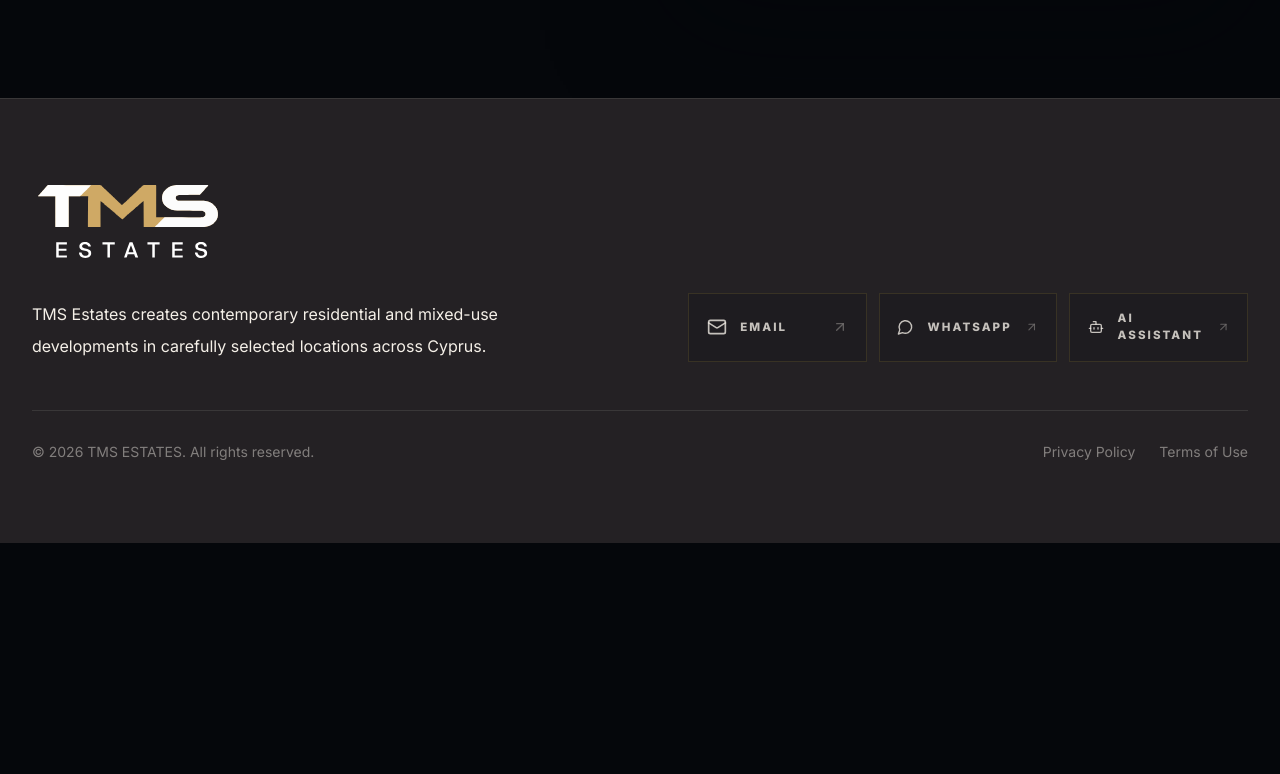
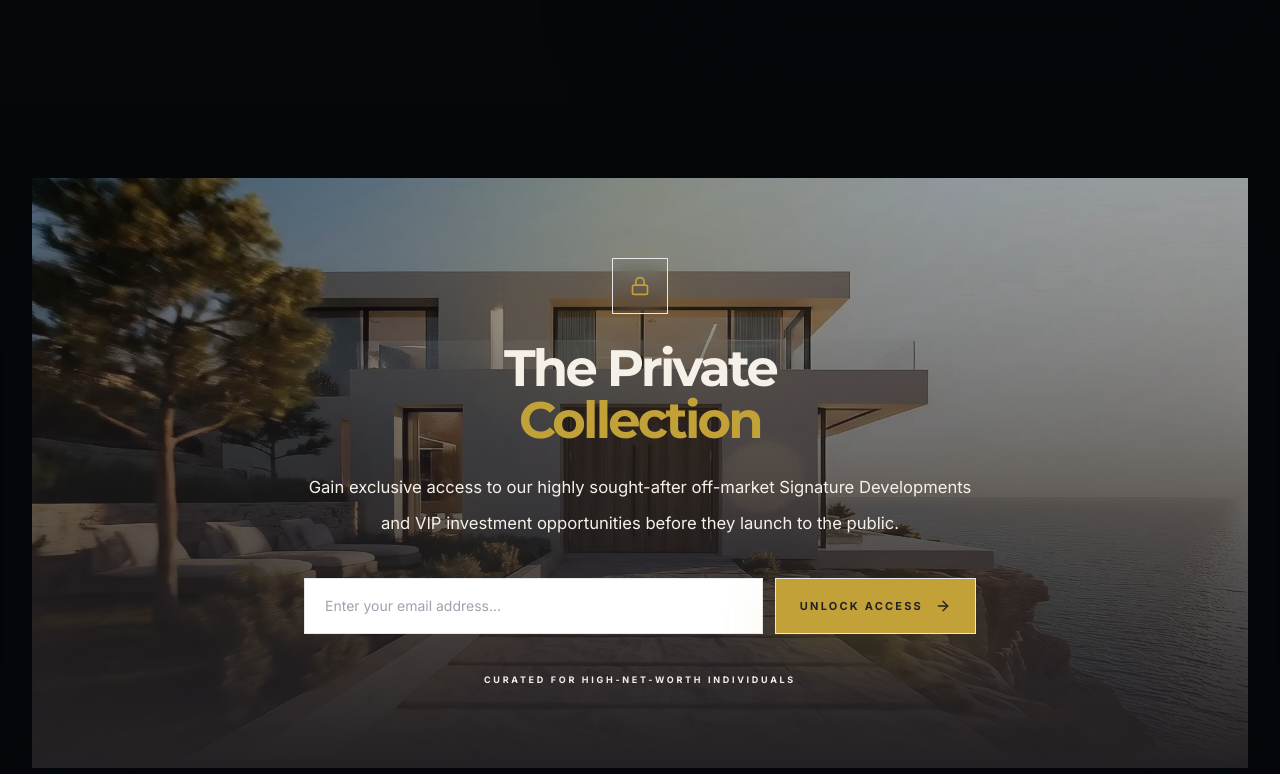
Before and after one commit to tmsgroupeu/tmsestates, a Next.js app in the folder web/: page /en in a window 1280 px wide. Shown: the part 2046-2820 px from the top of the page. Before the commit the page ends 2589 px from the top, so only its background shows below. Built offline with nearby package versions, Linux system fonts and the light colour scheme; no server answers.

Commit message:
Update page.tsx

```diff
--- a/web/src/app/[locale]/page.tsx
+++ b/web/src/app/[locale]/page.tsx
@@ -4,6 +4,7 @@ import WhyChooseUs from "@/components/sections/WhyChooseUs";
 import OurProjects from "@/components/OurProjects";
 import MarketInsights from "@/components/sections/MarketInsights";
 import LimassolAdvantage from "@/components/LimassolAdvantage";
+import PrivateCollection from "@/components/PrivateCollection";
 
 export default function Home() {
   return (
@@ -26,6 +27,8 @@ export default function Home() {
         <div id="invest" className="scroll-mt-28">
           <LimassolAdvantage />
         </div>
+
+        <PrivateCollection />
       </div>
     </main>
   );
```
